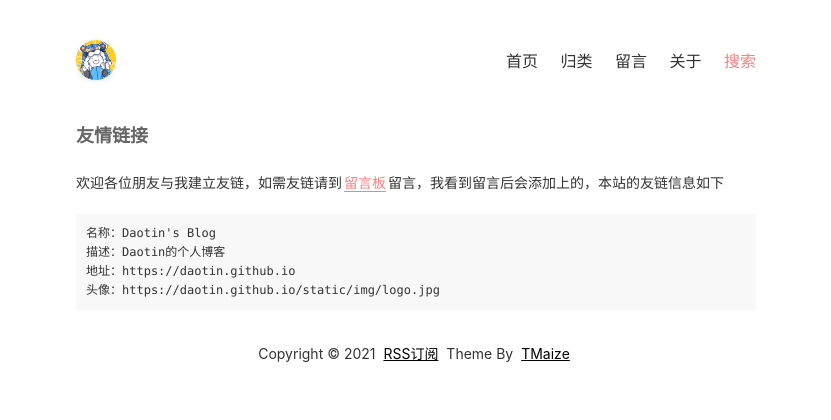
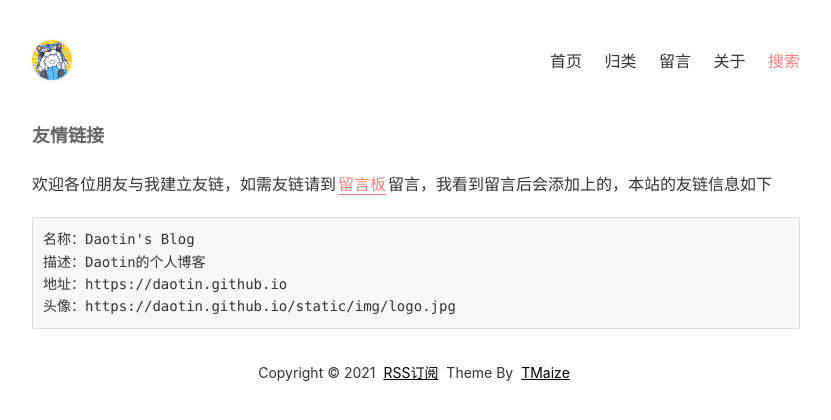
Before and after one commit to Daotin/fe-blog, a Jekyll site: the page built from pages/links.md, in a window 1280 px wide. Shown: the top 420 px of the page, without its empty margins (224-1055 px from the left). Built offline with Jekyll 4.4.1, drawn with Linux system fonts in a browser that asks for light colours.

Commit message:
修改样式

```diff
--- a/static/css/common.css
+++ b/static/css/common.css
@@ -10,21 +10,25 @@
   -moz-osx-font-smoothing: grayscale;
   transition: all 500ms ease;
   /* font-family: Consolas, 'Microsoft YaHei', 'PingFang SC', 'Hiragino Sans GB', 'WenQuanYi Micro Hei', sans-serif; */
-  font-family: 'Cascadia Code', 'PingFang SC', Consolas, Menlo,Courier, sans-serif;
-  font-family: -apple-system,BlinkMacSystemFont,"Segoe UI",Helvetica,Arial,sans-serif,"Apple Color Emoji","Segoe UI Emoji";
+  /* font-family: 'Cascadia Code', 'PingFang SC', Consolas, Menlo, Courier, sans-serif; */
+  font-family: -apple-system, BlinkMacSystemFont, "Segoe UI", Helvetica, Arial, sans-serif, "Apple Color Emoji", "Segoe UI Emoji";
 }
+
 body {
-  max-width: 680px;
+  max-width: 60%;
   padding: 0 14px;
   margin: 0 auto;
 }
+
 * {
   -webkit-tap-highlight-color: transparent;
 }
+
 ol,
 ul {
   list-style: none;
 }
+
 p,
 h1,
 h2,
@@ -38,10 +42,12 @@
   padding: 0;
   margin: 0;
 }
+
 a {
   color: inherit;
   text-decoration: none;
 }
+
 input,
 select,
 textarea {
@@ -52,10 +58,13 @@
   appearance: none;
   border: none;
 }
+
 pre,
 code {
-  font-family: ui-monospace,SFMono-Regular,SF Mono,Menlo,Consolas,Liberation Mono,monospace;
+  /* font-family: ui-monospace, SFMono-Regular, SF Mono, Menlo, Consolas, Liberation Mono, monospace; */
+  font-family: 'Cascadia Code', Consolas, Menlo, Courier, sans-serif;
 }
+
 input:-webkit-autofill {
   /* 自动填充的文本颜色 */
   -webkit-text-fill-color: #333333 !important;
@@ -68,22 +77,26 @@
   -webkit-transition: background-color 2592000s ease-in-out 0s;
   transition: background-color 2592000s ease-in-out 0s;
 }
+
 ::-webkit-scrollbar {
-  width: 5px;
+  width: 6px;
   height: 5px;
   background-color: transparent;
 }
+
 ::-webkit-scrollbar-thumb {
-  border-radius: 2px;
-  background-color: #999999;
+  background-color: #ff7f7f;
 }
+
 ::selection {
   background-color: #ff7f7f;
   color: #ffffff;
 }
+
 .hover-underline {
   position: relative;
 }
+
 .hover-underline:after {
   content: '';
   position: absolute;
@@ -96,19 +109,23 @@
   transform: scaleX(0);
   transition: transform 200ms ease-in-out;
 }
+
 .hover-underline:hover:after {
   visibility: visible;
   transform: scaleX(1);
 }
+
 .hover-underline:nth-of-type(5) {
   color: #ff7f7f;
 }
+
 .header {
   padding: 40px 0;
   display: flex;
   align-items: center;
   justify-content: space-between;
 }
+
 .header .logo {
   width: 40px;
   height: 40px;
@@ -119,11 +136,13 @@
   user-select: none;
   box-shadow: 0 1px 5px rgba(0, 0, 0, 0.1);
 }
+
 .header .menu {
   margin-right: -9px;
   text-align: right;
   user-select: none;
 }
+
 .header .menu a {
   display: inline-block;
   font-size: 16px;
@@ -131,17 +150,20 @@
   white-space: nowrap;
   user-select: auto;
 }
+
 .footer {
   padding: 15px 0;
   font-size: 14px;
   text-align: center;
 }
+
 .footer a {
   text-decoration: underline;
   color: #000000;
   padding: 0 4px;
   white-space: nowrap;
 }
+
 #to-top {
   position: fixed;
   z-index: 99;
@@ -157,10 +179,12 @@
   transform: translateY(66px);
   transition: transform 200ms ease-in-out;
 }
+
 #to-top.show {
   transform: translateY(0);
 }
-#to-top > span {
+
+#to-top>span {
   display: block;
   width: 50%;
   height: 50%;
@@ -169,22 +193,27 @@
   top: 13px;
   transform: translateX(-50%) rotate(45deg);
 }
-#to-top > span:first-child {
+
+#to-top>span:first-child {
   background-color: #ffffff;
 }
-#to-top > span:last-child {
+
+#to-top>span:last-child {
   background-color: #000000;
   transform: translate(-50%, 16%) rotate(45deg);
 }
+
 @media screen and (max-width: 560px) {
   .header {
     padding: 35px 0 20px 0;
     justify-content: flex-start;
   }
+
   .header .menu {
     margin-right: -2px;
     text-align: left;
   }
+
   .header .menu a {
     margin: 2px 5px;
     font-size: 15px;
--- a/static/css/post.css
+++ b/static/css/post.css
@@ -1,5 +1,5 @@
 .page-post {
-  font-size: 14px;
+  font-size: 16px;
   line-height: 1.8;
   word-break: break-word;
 }
@@ -68,7 +68,7 @@
   max-width: 100%;
   margin: 0 auto;
   height: auto;
-  box-shadow: 0 0 5px #e0e0e0;
+  box-shadow: 0 0 20px #ddd;
   /* border: 1px solid #eee;
   border-radius: 4px; */
 }
@@ -90,10 +90,12 @@
   -o-tab-size: 4;
   tab-size: 4;
   line-height: 1.6;
+  border: 1px solid #ddd;
 }
 .page-post code {
-  font-size: 13px;
+  font-size: 14px;
   background-color: #eeeeee;
+  color: #ff7f7f;
   word-break: break-word;
   padding: 3px 5px;
   margin: 0 4px;
@@ -102,7 +104,7 @@
   transition: all 500ms ease;
 }
 .page-post pre code {
-  font-size: 12px;
+  font-size: 14px;
   background-color: transparent !important;
   word-break: keep-all;
   padding: 0;
```
